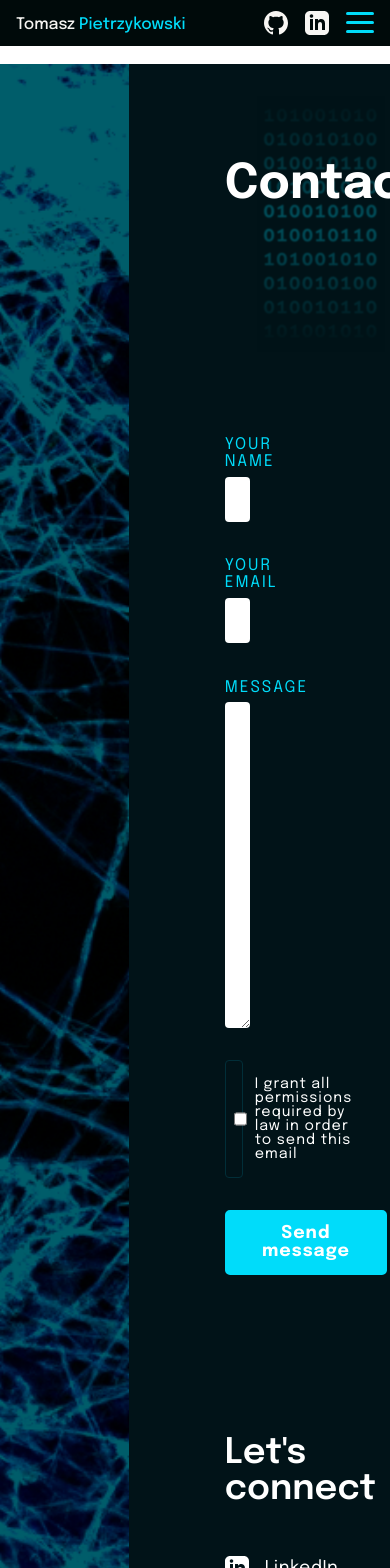
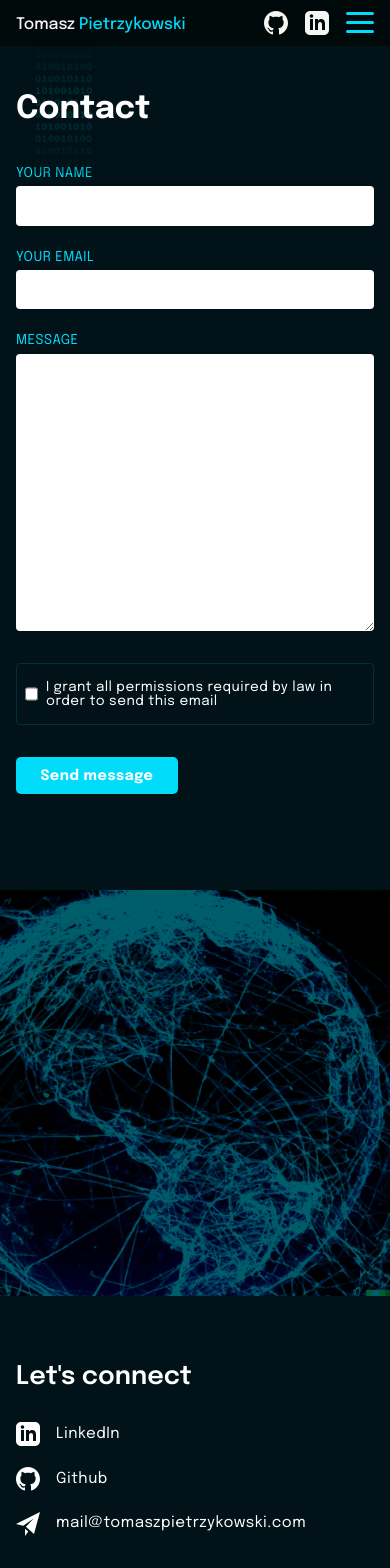
Before and after one commit to TomaszPietrzykowski/portfolio-next, a Next.js app: page /contact in a window 390 px wide. Shown: the top 1568 px of the page. Built offline with nearby package versions, Linux system fonts and the light colour scheme.

Commit message:
mobile styles added to contact page

```diff
--- a/pages/contact/index.js
+++ b/pages/contact/index.js
@@ -1,5 +1,6 @@
 import { useState } from 'react'
 import axios from 'axios'
+import Image from 'next/image'
 import styles from '../../styles/Contact.module.css'
 
 const Contact = () => {
@@ -137,6 +138,15 @@ const Contact = () => {
               </button>
             )}
           </form>
+          <div className={styles.imgMobile}>
+            <Image
+              src='/contact.png'
+              alt='developer behind pc -  van goghs starry night style painting'
+              width={680}
+              height={680}
+              className={styles.image}
+            />
+          </div>
           <section className={styles.letsConnect}>
             <h2>Let's connect</h2>
             <p>
--- a/styles/About.module.css
+++ b/styles/About.module.css
@@ -130,6 +130,7 @@
   .content p {
     font-size: 1rem;
     margin-bottom: 4rem;
+    line-height: 1.7;
   }
 }
 @media (max-width: 680px) {
--- a/styles/Contact.module.css
+++ b/styles/Contact.module.css
@@ -6,7 +6,7 @@
 }
 .imageContainer {
   height: 100%;
-    background-image: url("../public/contact.png");
+  background-image: url('../public/contact.png');
   background-size: cover;
   background-repeat: no-repeat;
   background-position: center;
@@ -22,7 +22,7 @@
   padding: 6rem;
 }
 .title {
-    margin: 0 0 12rem 0;
+  margin: 0 0 6rem 0;
   font-size: 3rem;
   position: relative;
   z-index: 1;
@@ -32,7 +32,7 @@
 }
 .titleWrapper::before {
   position: absolute;
-    content: "";
+  content: '';
   z-index: 0;
 
   top: -4rem;
@@ -41,17 +41,17 @@
   height: 16rem;
   width: 8rem;
 
-    background-image: url("../public/decorator-dark.png");
+  background-image: url('../public/decorator-dark.png');
   background-size: cover;
   background-repeat: no-repeat;
   background-position: center;
-    opacity: .3;
+  opacity: 0.3;
 }
 .content p {
   font-size: 1.2rem;
   line-height: 1.5;
   margin-bottom: 1rem;
-    letter-spacing: .5px;
+  letter-spacing: 0.5px;
 }
 
 /* Email form */
@@ -63,14 +63,14 @@
   margin-bottom: 10rem;
 }
 .label {
-    margin: 2.2rem 0 .4rem 0;
+  margin: 2.2rem 0 0.4rem 0;
   text-transform: uppercase;
   letter-spacing: 2px;
   color: var(--accent01);
 }
 .text,
 .textarea {
-    padding: .8rem;
+  padding: 0.8rem;
   border: none;
   outline: none;
   font-size: 1.2rem;
@@ -86,10 +86,10 @@
 .checkboxContainerError {
   margin: 2rem 0;
   display: flex;
-    justify-content: "flex-start";
-    width: "100%";
+  justify-content: 'flex-start';
+  width: '100%';
   max-width: 560;
-    padding: .5rem;
+  padding: 0.5rem;
   border: 1px solid var(--bg-dark02);
   border-radius: 4px;
 }
@@ -105,17 +105,17 @@
 }
 .checkboxLabel,
 .checkboxLabelError {
-font-size: .9rem;
+  font-size: 0.9rem;
   letter-spacing: 1px;
   font-family: inherit;
-padding: .5rem;
+  padding: 0.5rem;
 }
 .checkboxLabelError {
   color: var(--error);
 }
 .submitBtn,
 .loaderBtn {
-    padding: .8rem 2.2rem;
+  padding: 0.8rem 2.2rem;
   margin-right: auto;
   cursor: pointer;
   font-family: inherit;
@@ -177,7 +177,6 @@ color: var(--error);
   display: flex;
   justify-content: center;
   align-items: center;
-
 }
 .success p {
   background: var(--success);
@@ -194,8 +193,8 @@ color: var(--error);
   position: absolute;
   top: 4px;
   right: 7px;
-    content: "x";
-    padding: .1rem;
+  content: 'x';
+  padding: 0.1rem;
   color: white;
   cursor: pointer;
 }
@@ -203,7 +202,7 @@ color: var(--error);
   background: var(--bg-dark01);
   border-color: var(--bg-dark01);
   padding: 0;
-   margin-left: 4rem
+  margin-left: 4rem;
 }
 .loaderContainer {
   margin-left: 4.5rem;
@@ -211,3 +210,144 @@ color: var(--error);
 .loader {
   height: 2.7rem;
 }
+.imgMobile {
+  display: none;
+}
+
+/*
+ *   Responsive -------------------------------------
+ */
+
+@media (max-width: 1200px) {
+  .content {
+    padding: 6rem 2rem;
+  }
+}
+@media (max-width: 900px) {
+  .container {
+    margin-top: 3.5rem;
+    grid-template-columns: 25% 75%;
+  }
+  .content {
+    padding: 4rem 2rem;
+  }
+  .title {
+    margin: 0 0 4rem 0;
+    font-size: 2.6rem;
+  }
+  .titleWrapper::before {
+    top: -4rem;
+    left: 1rem;
+    height: 12rem;
+    width: 6rem;
+    opacity: 0.2;
+  }
+  .form {
+    margin-bottom: 0rem;
+  }
+  .label {
+    margin: 1.5rem 0 0.4rem 0;
+    font-size: 0.9rem;
+    letter-spacing: 1px;
+  }
+  .text,
+  .textarea {
+    padding: 0.7rem;
+    font-size: 1rem;
+  }
+  .letsConnect {
+    margin: 6rem 0;
+  }
+  .letsConnect h2 {
+    font-size: 2rem;
+    font-weight: 600;
+    margin-bottom: 2rem;
+  }
+  .letsConnect p {
+    font-size: 1rem;
+    margin-bottom: 1.5rem;
+  }
+}
+@media (max-width: 680px) {
+  .container {
+    margin-top: 2.8rem;
+    grid-template-columns: 100%;
+  }
+  .content {
+    padding: 3rem 1.5rem;
+  }
+  .title {
+    margin: 0 0 1rem 0;
+    font-size: 2.2rem;
+  }
+  .titleWrapper::before {
+    top: -4rem;
+    left: 1rem;
+    height: 10rem;
+    width: 5rem;
+    opacity: 0.2;
+  }
+  .imageContainer {
+    display: none;
+  }
+  .imgMobile {
+    display: block;
+    margin: 0rem -1.5rem 2rem;
+  }
+  .form {
+    padding: 0;
+    margin-bottom: 6rem;
+  }
+  .text {
+    max-width: 460px;
+  }
+  .checkboxLabel,
+  .checkboxLabelError {
+    font-size: 0.85rem;
+    letter-spacing: 0.5px;
+  }
+  .submitBtn,
+  .loaderBtn {
+    padding: 0.6rem 1.6rem;
+    font-size: 1rem;
+    font-weight: 700;
+    letter-spacing: 0.5px;
+  }
+  .letsConnect {
+    margin: 4rem 0 3rem;
+  }
+  .letsConnect h2 {
+    font-size: 1.8rem;
+    font-weight: 600;
+  }
+  .letsConnect p {
+    font-size: 0.95rem;
+    margin-bottom: 1.3rem;
+  }
+}
+@media (max-width: 420px) {
+  .title {
+    font-size: 2rem;
+  }
+  .titleWrapper::before {
+    top: -3rem;
+    left: 1rem;
+    height: 8rem;
+    width: 4rem;
+  }
+  .label {
+    font-size: 0.85rem;
+    letter-spacing: 0.5px;
+  }
+  .content {
+    padding: 3rem 1rem;
+  }
+  .submitBtn,
+  .loaderBtn {
+    padding: 0.6rem 1.4rem;
+    font-size: 0.9rem;
+  }
+  .letsConnect h2 {
+    font-size: 1.6rem;
+  }
+}
```
Lines whose indentation alone changed are shown as unchanged.
